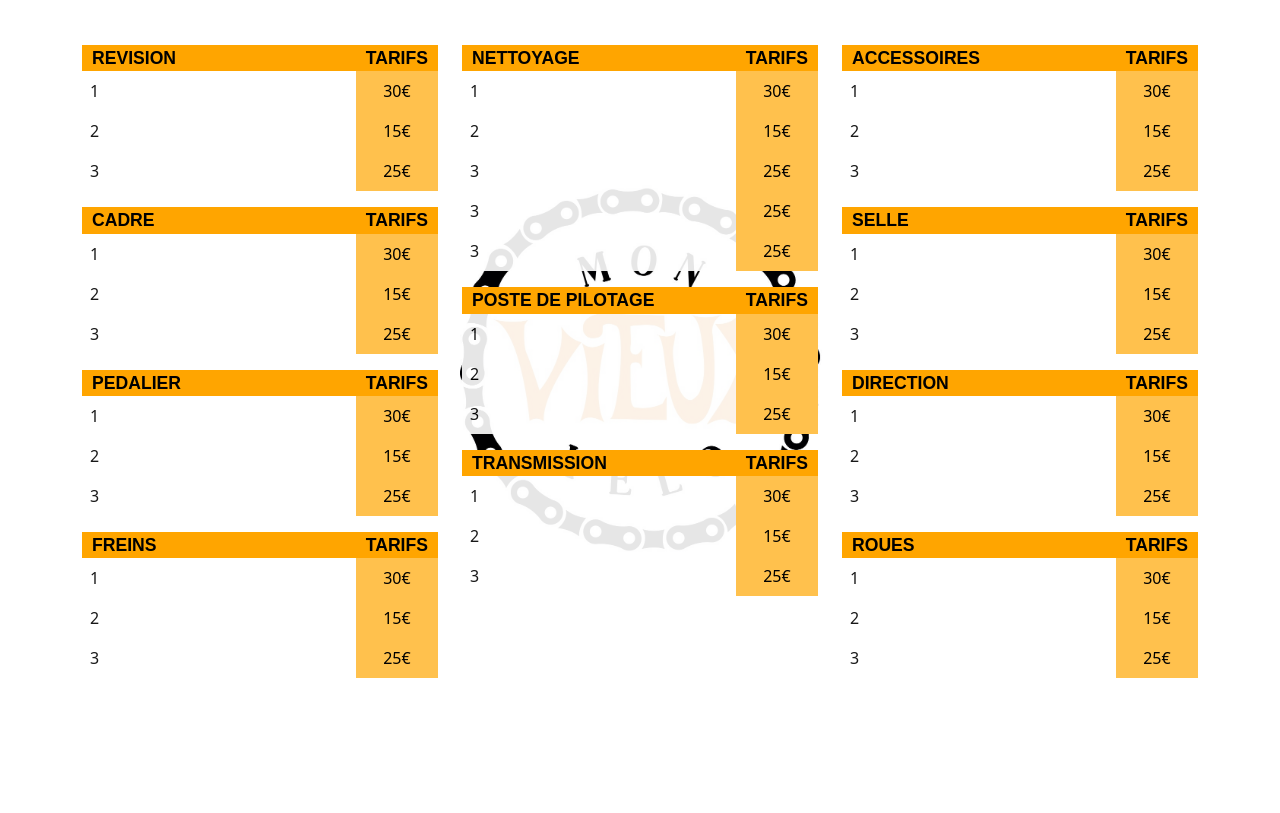
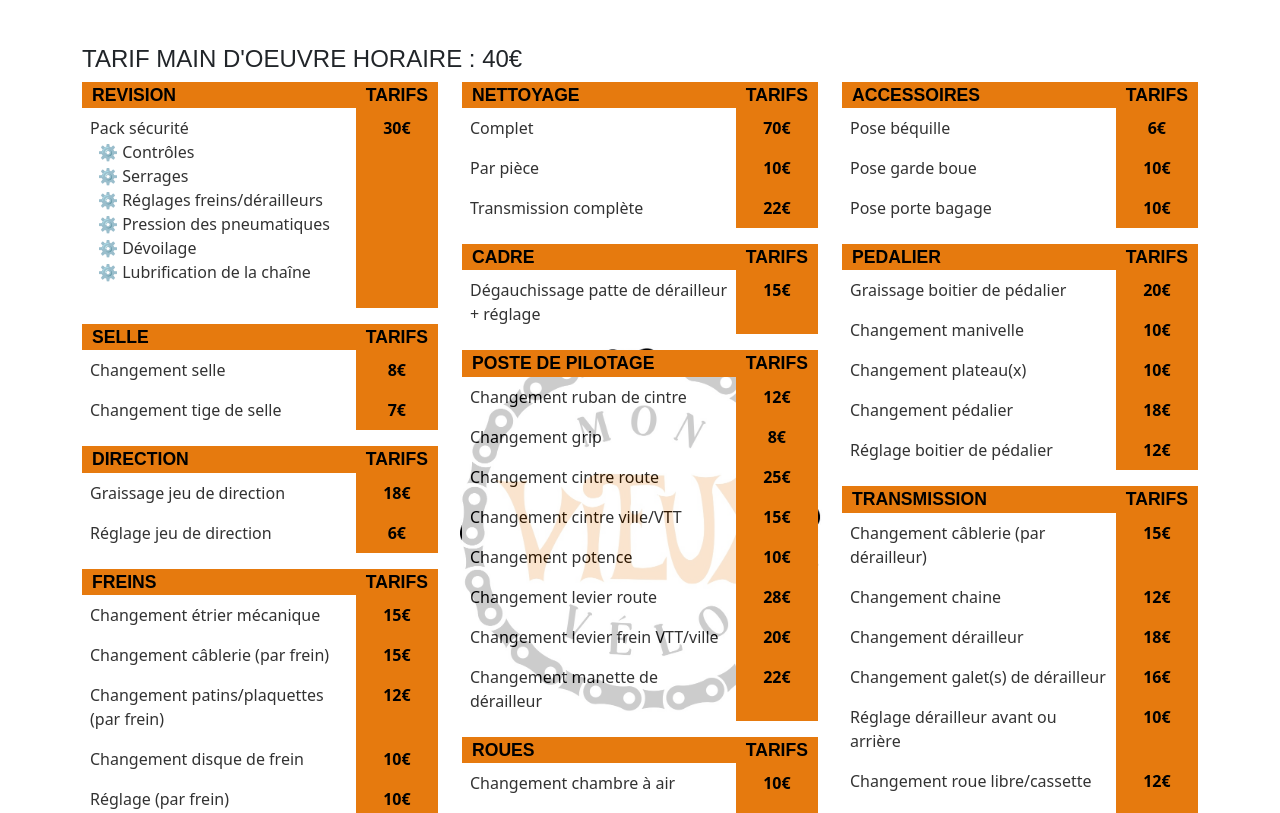
Before and after one commit to iamel-g/price-list, a plain HTML site: page index.html in a window 1280 px wide. Shown: the part 128-941 px from the top of the page. Before the commit the page ends 822 px from the top, so only its background shows below. Drawn offline with nearby package versions, Linux system fonts and the light colour scheme; a web font is replaced by a local one.

Commit message:
replace file name

```diff
--- /dev/null
+++ b/index.css
@@ -0,0 +1,55 @@
+h1 {
+    font-size: 4em;
+}
+
+h1,
+h4 {
+    font-family: 'Vina Sans', sans-serif;
+}
+
+main {
+    background-image: url(./image/logo.jpg);
+    background-position: center;
+    background-size: 50%;
+    background-repeat: no-repeat;
+}
+
+
+thead th {
+    padding: 0 10px !important;
+    background-color: #e67a0e !important;
+    font-family: 'Vina Sans', sans-serif;
+    font-size: 1.1em;
+}
+
+td:not(td:nth-child(2)) {
+    opacity: 0.8;
+}
+
+tr>td {
+    width: 100%;
+}
+
+
+td:nth-child(even) {
+    text-align: center;
+    background-color: #e67a0e;
+    font-weight: bold;
+}
+
+ul {
+    list-style: none;
+    padding-left: 0.5em;
+}
+
+li::before {
+    content: "⚙ ";
+    font-weight: bold !important;
+    color: #e67a0e;
+}
+
+@media (max-width: 991px) {
+    main {
+        background-attachment: fixed;
+    }
+}
--- a/price_list.html
+++ b/index.html
@@ -8,15 +8,16 @@
     <link href="https://cdn.jsdelivr.net/npm/bootstrap@5.3.3/dist/css/bootstrap.min.css" rel="stylesheet"
         integrity="sha384-QWTKZyjpPEjISv5WaRU9OFeRpok6YctnYmDr5pNlyT2bRjXh0JMhjY6hW+ALEwIH" crossorigin="anonymous">
     <link href="https://fonts.cdnfonts.com/css/vina-sans" rel="stylesheet">
-    <link rel="stylesheet" href="./style.css">
+    <link rel="stylesheet" href="./index.css">
 </head>
 
 <body>
     <h1 class="text-center mt-5">GRILLE TARIFAIRE</h1>
     <main>
-        <section class="container mt-5">
+        <section class="container mt-5 mb-5">
+            <h4>TARIF MAIN D'OEUVRE HORAIRE : 40€</h4>
             <div class="row" data-masonry='{" percentPosition": true }'>
-                <div class=" col-md-4 col-lg-4">
+                <div class=" col-md-6 col-lg-4">
                     <table class="table table-borderless">
                         <thead>
                             <tr>
@@ -26,22 +27,23 @@
                         </thead>
                         <tbody>
                             <tr>
-                                <td>1</td>
+                                <td>Pack sécurité
+                                    <ul>
+                                        <li>Contrôles</li>
+                                        <li>Serrages</li>
+                                        <li>Réglages freins/dérailleurs</li>
+                                        <li>Pression des pneumatiques</li>
+                                        <li>Dévoilage</li>
+                                        <li>Lubrification de la chaîne</li>
+                                    </ul>
+                                </td>
                                 <td>30€</td>
-                            </tr>
-                            <tr>
-                                <td>2</td>
-                                <td>15€</td>
-                            </tr>
-                            <tr>
-                                <td>3</td>
-                                <td>25€</td>
                             </tr>
                         </tbody>
                     </table>
                 </div>
 
-                <div class="col-md-4 col-lg-4">
+                <div class="col-md-6 col-lg-4">
                     <table class="table table-borderless">
                         <thead>
                             <tr>
@@ -51,30 +53,22 @@
                         </thead>
                         <tbody>
                             <tr>
-                                <td>1</td>
-                                <td>30€</td>
+                                <td>Complet</td>
+                                <td>70€</td>
                             </tr>
                             <tr>
-                                <td>2</td>
-                                <td>15€</td>
+                                <td>Par pièce</td>
+                                <td>10€</td>
                             </tr>
                             <tr>
-                                <td>3</td>
-                                <td>25€</td>
-                            </tr>
-                            <tr>
-                                <td>3</td>
-                                <td>25€</td>
-                            </tr>
-                            <tr>
-                                <td>3</td>
-                                <td>25€</td>
+                                <td>Transmission complète</td>
+                                <td>22€</td>
                             </tr>
                         </tbody>
                     </table>
                 </div>
 
-                <div class="col-md-4 col-lg-4">
+                <div class="col-md-6 col-lg-4">
                     <table class="table table-borderless">
                         <thead>
                             <tr>
@@ -84,22 +78,22 @@
                         </thead>
                         <tbody>
                             <tr>
-                                <td>1</td>
-                                <td>30€</td>
+                                <td>Pose béquille</td>
+                                <td>6€</td>
                             </tr>
                             <tr>
-                                <td>2</td>
-                                <td>15€</td>
+                                <td>Pose garde boue</td>
+                                <td>10€</td>
                             </tr>
                             <tr>
-                                <td>3</td>
-                                <td>25€</td>
+                                <td>Pose porte bagage</td>
+                                <td>10€</td>
                             </tr>
                         </tbody>
                     </table>
                 </div>
 
-                <div class="col-md-4 col-lg-4">
+                <div class="col-md-6 col-lg-4">
                     <table class="table table-borderless">
                         <thead>
                             <tr>
@@ -109,22 +103,14 @@
                         </thead>
                         <tbody>
                             <tr>
-                                <td>1</td>
-                                <td>30€</td>
-                            </tr>
-                            <tr>
-                                <td>2</td>
+                                <td>Dégauchissage patte de dérailleur + réglage</td>
                                 <td>15€</td>
                             </tr>
-                            <tr>
-                                <td>3</td>
-                                <td>25€</td>
-                            </tr>
                         </tbody>
-                        </ table-borderless>
+                    </table>
                 </div>
 
-                <div class="col-md-4 col-lg-4">
+                <div class="col-md-6 col-lg-4">
                     <table class="table table-borderless">
                         <thead>
                             <tr>
@@ -134,22 +120,30 @@
                         </thead>
                         <tbody>
                             <tr>
-                                <td>1</td>
-                                <td>30€</td>
+                                <td>Graissage boitier de pédalier</td>
+                                <td>20€</td>
                             </tr>
                             <tr>
-                                <td>2</td>
-                                <td>15€</td>
+                                <td>Changement manivelle</td>
+                                <td>10€</td>
                             </tr>
                             <tr>
-                                <td>3</td>
-                                <td>25€</td>
+                                <td>Changement plateau(x)</td>
+                                <td>10€</td>
+                            </tr>
+                            <tr>
+                                <td>Changement pédalier</td>
+                                <td>18€</td>
+                            </tr>
+                            <tr>
+                                <td>Réglage boitier de pédalier</td>
+                                <td>12€</td>
                             </tr>
                         </tbody>
                     </table>
                 </div>
 
-                <div class="col-md-4 col-lg-4">
+                <div class="col-md-6 col-lg-4">
                     <table class="table table-borderless">
                         <thead>
                             <tr>
@@ -159,22 +153,18 @@
                         </thead>
                         <tbody>
                             <tr>
-                                <td>1</td>
-                                <td>30€</td>
+                                <td>Changement selle</td>
+                                <td>8€</td>
                             </tr>
                             <tr>
-                                <td>2</td>
-                                <td>15€</td>
-                            </tr>
-                            <tr>
-                                <td>3</td>
-                                <td>25€</td>
+                                <td>Changement tige de selle</td>
+                                <td>7€</td>
                             </tr>
                         </tbody>
                     </table>
                 </div>
 
-                <div class="col-md-4 col-lg-4">
+                <div class="col-md-6 col-lg-4">
                     <table class="table table-borderless">
                         <thead>
                             <tr>
@@ -184,22 +174,42 @@
                         </thead>
                         <tbody>
                             <tr>
-                                <td>1</td>
-                                <td>30€</td>
+                                <td>Changement ruban de cintre</td>
+                                <td>12€</td>
                             </tr>
                             <tr>
-                                <td>2</td>
+                                <td>Changement grip</td>
+                                <td>8€</td>
+                            </tr>
+                            <tr>
+                                <td>Changement cintre route</td>
+                                <td>25€</td>
+                            </tr>
+                            <tr>
+                                <td>Changement cintre ville/VTT</td>
                                 <td>15€</td>
                             </tr>
                             <tr>
-                                <td>3</td>
-                                <td>25€</td>
+                                <td>Changement potence</td>
+                                <td>10€</td>
+                            </tr>
+                            <tr>
+                                <td>Changement levier route</td>
+                                <td>28€</td>
+                            </tr>
+                            <tr>
+                                <td>Changement levier frein VTT/ville</td>
+                                <td>20€</td>
+                            </tr>
+                            <tr>
+                                <td>Changement manette de dérailleur</td>
+                                <td>22€</td>
                             </tr>
                         </tbody>
                     </table>
                 </div>
 
-                <div class="col-md-4 col-lg-4">
+                <div class="col-md-6 col-lg-4">
                     <table class="table table-borderless">
                         <thead>
                             <tr>
@@ -209,22 +219,18 @@
                         </thead>
                         <tbody>
                             <tr>
-                                <td>1</td>
-                                <td>30€</td>
+                                <td>Graissage jeu de direction</td>
+                                <td>18€</td>
                             </tr>
                             <tr>
-                                <td>2</td>
-                                <td>15€</td>
-                            </tr>
-                            <tr>
-                                <td>3</td>
-                                <td>25€</td>
+                                <td>Réglage jeu de direction</td>
+                                <td>6€</td>
                             </tr>
                         </tbody>
                     </table>
                 </div>
 
-                <div class="col-md-4 col-lg-4">
+                <div class="col-md-6 col-lg-4">
                     <table class="table table-borderless">
                         <thead>
                             <tr>
@@ -234,22 +240,46 @@
                         </thead>
                         <tbody>
                             <tr>
-                                <td>1</td>
-                                <td>30€</td>
-                            </tr>
-                            <tr>
-                                <td>2</td>
+                                <td>Changement câblerie (par dérailleur)</td>
                                 <td>15€</td>
                             </tr>
                             <tr>
-                                <td>3</td>
-                                <td>25€</td>
+                                <td>Changement chaine</td>
+                                <td>12€</td>
+                            </tr>
+                            <tr>
+                                <td>Changement dérailleur</td>
+                                <td>18€</td>
+                            </tr>
+                            <tr>
+                                <td>Changement galet(s) de dérailleur</td>
+                                <td>16€</td>
+                            </tr>
+                            <tr>
+                                <td>Réglage dérailleur avant ou arrière</td>
+                                <td>10€</td>
+                            </tr>
+                            <tr>
+                                <td>Changement roue libre/cassette</td>
+                                <td>12€</td>
+                            </tr>
+                            <tr>
+                                <td>Forfait dérailleur + câblerie</td>
+                                <td>28€</td>
+                            </tr>
+                            <tr>
+                                <td>Forfait roue libre/cassette + chaîne</td>
+                                <td>20€</td>
+                            </tr>
+                            <tr>
+                                <td>Dégrippage manette</td>
+                                <td>8€</td>
                             </tr>
                         </tbody>
                     </table>
                 </div>
 
-                <div class="col-md-4 col-lg-4">
+                <div class="col-md-6 col-lg-4">
                     <table class="table table-borderless">
                         <thead>
                             <tr>
@@ -259,22 +289,30 @@
                         </thead>
                         <tbody>
                             <tr>
-                                <td>1</td>
-                                <td>30€</td>
-                            </tr>
-                            <tr>
-                                <td>2</td>
+                                <td>Changement étrier mécanique</td>
                                 <td>15€</td>
                             </tr>
                             <tr>
-                                <td>3</td>
-                                <td>25€</td>
+                                <td>Changement câblerie (par frein)</td>
+                                <td>15€</td>
+                            </tr>
+                            <tr>
+                                <td>Changement patins/plaquettes (par frein)</td>
+                                <td>12€</td>
+                            </tr>
+                            <tr>
+                                <td>Changement disque de frein</td>
+                                <td>10€</td>
+                            </tr>
+                            <tr>
+                                <td>Réglage (par frein)</td>
+                                <td>10€</td>
                             </tr>
                         </tbody>
                     </table>
                 </div>
 
-                <div class="col-md-4 col-lg-4">
+                <div class="col-md-6 col-lg-4">
                     <table class="table table-borderless">
                         <thead>
                             <tr>
@@ -284,21 +322,18 @@
                         </thead>
                         <tbody>
                             <tr>
-                                <td>1</td>
-                                <td>30€</td>
+                                <td>Changement chambre à air</td>
+                                <td>10€</td>
                             </tr>
                             <tr>
-                                <td>2</td>
-                                <td>15€</td>
-                            </tr>
-                            <tr>
-                                <td>3</td>
-                                <td>25€</td>
+                                <td>Changement pneu</td>
+                                <td>12€</td>
                             </tr>
                         </tbody>
                     </table>
                 </div>
             </div>
+            <h4 class="text-center mt-4">PRIX MAIN D'OEUVRE, HORS PIECES. DEVIS GRATUIT.</h4>
         </section>
     </main>
     <script src="https://cdn.jsdelivr.net/npm/bootstrap@5.1.3/dist/js/bootstrap.bundle.min.js"
--- a/style.css
+++ /dev/null
@@ -1,32 +0,0 @@
-h1 {
-    font-family: 'Vina Sans', sans-serif;
-    font-size: 4em;
-}
-
-main {
-    background-image: url(./image/logo.jpg);
-    background-position: center;
-    background-size: 50%;
-    background-repeat: no-repeat;
-}
-
-thead th {
-    padding: 0 10px !important;
-    background-color: orange !important;
-    font-family: 'Vina Sans', sans-serif;
-    font-size: 1.1em;
-}
-
-td:not(td:nth-child(2)) {
-    opacity: 0.9;
-}
-
-tr>td {
-    width: 100%;
-}
-
-
-td:nth-child(even) {
-    text-align: center;
-    background-color: #ffc14d;
-}
```
